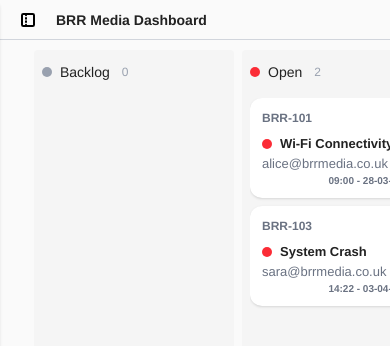
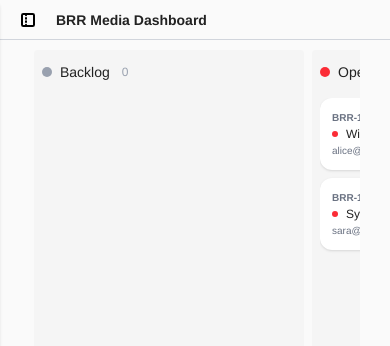
Before and after one commit to Michealebr/brr-media-takehome, a React (Vite) app: page /ticket-page in a window 390 px wide. Shown: the top 346 px of the page. Built offline with nearby package versions, Linux system fonts and the light colour scheme.

Commit message:
tickets page responsiveness

```diff
--- a/src/components/tickets-page-components/TicketCard.tsx
+++ b/src/components/tickets-page-components/TicketCard.tsx
@@ -33,21 +33,21 @@
   return (
     <div
       onClick={() => setExpand(!expanded)}
-      className="cursor-pointer transition-all duration-300 bg-white hover:bg-gray-50 relative shadow mb-2 w-full min-h-[100px] p-3 rounded-xl bg-[var(--primary-color)]"
+      className="cursor-pointer transition-all duration-300 bg-white hover:bg-gray-50 relative shadow mb-2 w-full  p-3 rounded-xl bg-[var(--primary-color)]"
     >
       <div className="flex flex-col">
-        <div className="text-xs font-bold text-gray-500 mb-2">
+        <div className="text-[10px] font-bold text-gray-500 mb-.5">
           BRR-{ticket.id}
         </div>
         <div className=" flex items-center ">
           <div
-            className={`h-[10px] w-[10px] ${statusColor} rounded-full mr-2`}
+            className={`h-[6px] w-[6px] ${statusColor} rounded-full mr-2`}
           ></div>
-          <h5 className=" text-[13px] font-bold">{ticket.issue}</h5>
+          <h5 className=" text-[12px]">{ticket.issue}</h5>
         </div>
-        <h6 className=" text-[13px] text-gray-500 ">{ticket.user}</h6>
+        <h6 className=" text-[10px] text-gray-500 ">{ticket.user}</h6>
         {expanded && (
-          <p className="mt-2 mb-6 text-gray-700 text-sm">
+          <p className="mt-1 mb-6 text-gray-700 text-[12px]">
             {ticket.description}
           </p>
         )}
--- a/src/components/tickets-page-components/TicketCol.tsx
+++ b/src/components/tickets-page-components/TicketCol.tsx
@@ -32,7 +32,7 @@
   return (
     <div
       key={key}
-      className=" min-w-[200px] flex flex-col w-full px-2 py-3 mx-1  rounded-sm bg-[var(--secondary-color)]"
+      className=" min-w-[270px] sm:min-w-[300px] flex flex-col w-full px-2 py-3 mx-1  rounded-sm bg-[var(--secondary-color)]"
     >
       <div className="flex items-center text-sm mb-4 ">
         <div className={`h-[10px] w-[10px] ${statusColor} rounded-full mr-2`}></div>
--- a/src/pages/TicketsPage.tsx
+++ b/src/pages/TicketsPage.tsx
@@ -6,7 +6,7 @@
   const statuses = ["Backlog", "Open", "In Progress", "Resolved"];
 
   return (
-    <div className="flex max-h-full w-full max-w-[2000px]">
+    <div className="flex max-h-full w-full max-w-[2000px] overflow-x-auto scrollbar-custom ">
       {statuses.map((status) => (
       <TicketCol
       key={status}
```
Lines whose indentation alone changed are shown as unchanged.
